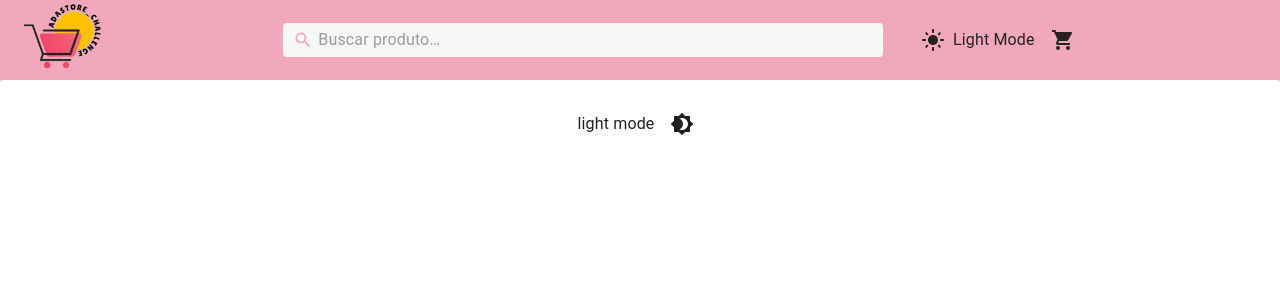
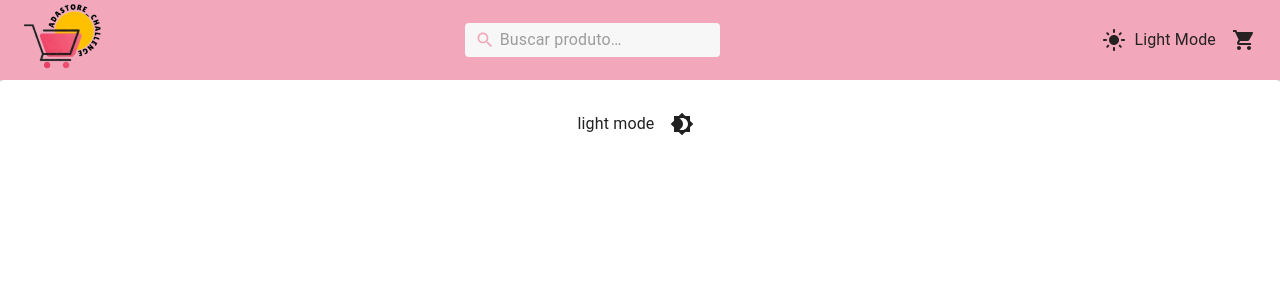
Before and after one commit to heitormaca/ada_store_challenge, a React (Vite) app: page / in a window 1280 px wide. Shown: the top 300 px of the page. Built offline with nearby package versions, Linux system fonts and the light colour scheme; no server answers.

Commit message:
feat: fix icons positions

```diff
--- a/src/components/Header/index.tsx
+++ b/src/components/Header/index.tsx
@@ -68,9 +68,9 @@ export function Header() {
               color:
                 isDarkMode
                   ? '#F29F05'
-                  : '#2C2828'
+                  : '#2C2828',
             }}>
-            <List  >
+            <List>
               <ListItem
                 onClick={() => setOpenDrawer(false)}
               >
@@ -147,14 +147,20 @@ export function Header() {
     <AppBar
       sx={{
         backgroundColor:
-        isDarkMode
-          ? '#2C2828'
-          : '#F2A7BB'
+          isDarkMode
+            ? '#2C2828'
+            : '#F2A7BB'
       }}
       position="static">
       <Container maxWidth="xl">
-        <Toolbar disableGutters>
-        <Box sx={{ flexGrow: 0.5 }}>
+        <Toolbar
+          disableGutters
+          sx={{
+            display: 'flex',
+            justifyContent: 'space-between'
+          }}
+        >
+        <Box>
           {isMobileMode
             ? <IconButton
                 size="large"
@@ -170,9 +176,22 @@ export function Header() {
             : <img  src={isDarkMode ? LogoDarkMode :  LogoLightMode} />}
         </Box>
 
-        <Box sx={{ flexGrow: 1 }}>
+        <Box>
           {isMobileMode
-            ? <SearchIcon fontSize='medium' sx={{ color:  isDarkMode ?  '#F29F05' : '#2C2828' }} />
+            ? (
+              <IconButton
+                size="large"
+              >
+                <SearchIcon
+                  fontSize='medium'
+                  sx={{
+                      color:  isDarkMode
+                        ?  '#F29F05'
+                        : '#2C2828'
+                  }}
+                />
+              </IconButton>
+            )
             : (
               <SearchContainer>
                 <SearchIcon fontSize='small' sx={{ color: '#F2A7BB', marginRight: '5px' }} />
@@ -185,7 +204,6 @@ export function Header() {
 
         <Box
           sx={{
-            flexGrow:  0.5,
             marginLeft: '20px',
             cursor: 'pointer',
             display: 'flex'
```
